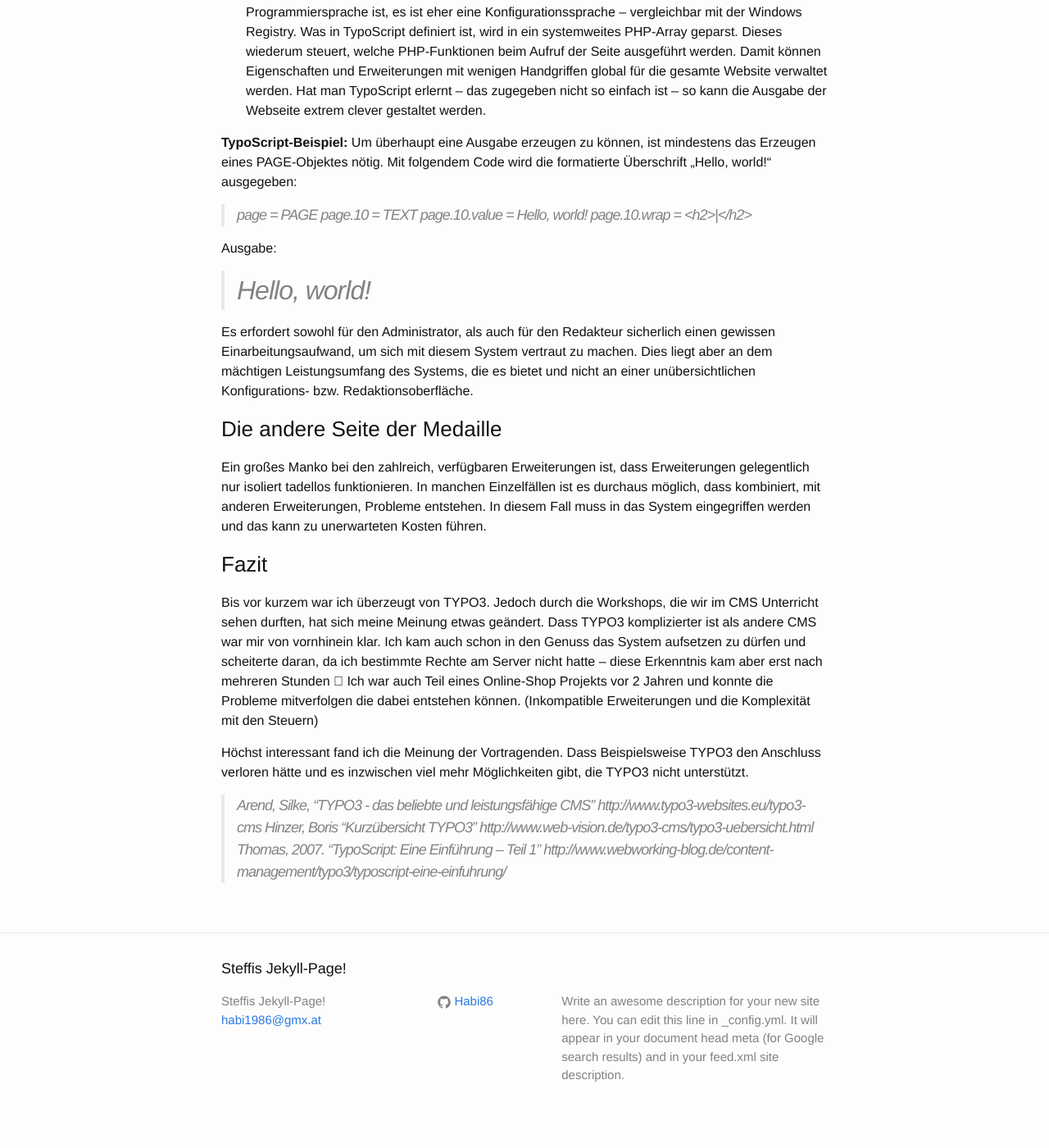
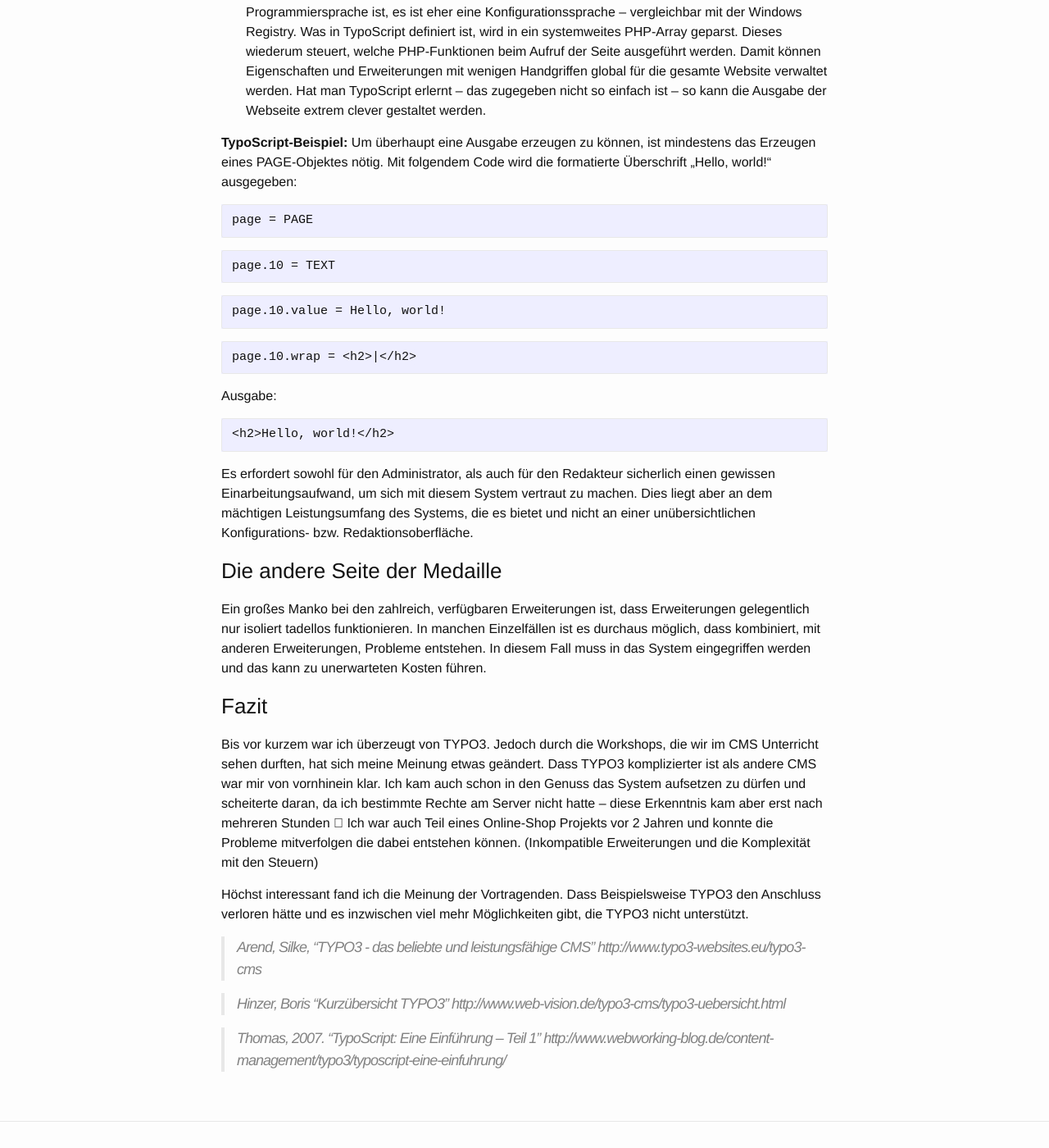
Before and after one commit to Habi86/Habi86.github.io, a Jekyll site: the page built from _posts/2016-01-22-typo3.markdown, in a window 1280 px wide and 1400 px high, scrolled down 515 px. Shown: the whole window at 82% size. Built offline with Jekyll 4.4.1, drawn with Linux system fonts in a browser that asks for light colours.

Commit message:
formatiern

````diff
--- a/_posts/2016-01-22-typo3.markdown
+++ b/_posts/2016-01-22-typo3.markdown
@@ -16,17 +16,26 @@ Hat man TypoScript erlernt – das zugegeben nicht so einfach ist – so kann di
 
 **TypoScript-Beispiel:** Um überhaupt eine Ausgabe erzeugen zu können, ist mindestens das Erzeugen eines PAGE-Objektes nötig. Mit folgendem Code wird die formatierte Überschrift „Hello, world!“ ausgegeben:
 
+```
+page = PAGE
+```
 
-> page = PAGE
-> page.10 = TEXT
-> page.10.value = Hello, world!
-> page.10.wrap = <h2>|</h2>
+```
+page.10 = TEXT
+```
 
+```
+page.10.value = Hello, world!
+```
+
+```
+page.10.wrap = <h2>|</h2>
+```
 
 Ausgabe:
-
-> <h2>Hello, world!</h2>
-
+```
+<h2>Hello, world!</h2>
+```
 
 Es erfordert sowohl für den Administrator, als auch für den Redakteur sicherlich einen gewissen Einarbeitungsaufwand, um sich mit diesem System vertraut zu machen. Dies liegt aber an dem mächtigen Leistungsumfang des Systems, die es bietet und nicht an einer unübersichtlichen Konfigurations- bzw. Redaktionsoberfläche.
 
@@ -42,5 +51,7 @@ Höchst interessant fand ich die Meinung der Vortragenden. Dass Beispielsweise T
 
 
 > Arend, Silke, "TYPO3 - das beliebte und leistungsfähige CMS" http://www.typo3-websites.eu/typo3-cms
+
 > Hinzer, Boris "Kurzübersicht TYPO3" http://www.web-vision.de/typo3-cms/typo3-uebersicht.html
+
 > Thomas, 2007. "TypoScript: Eine Einführung – Teil 1" http://www.webworking-blog.de/content-management/typo3/typoscript-eine-einfuhrung/
````
